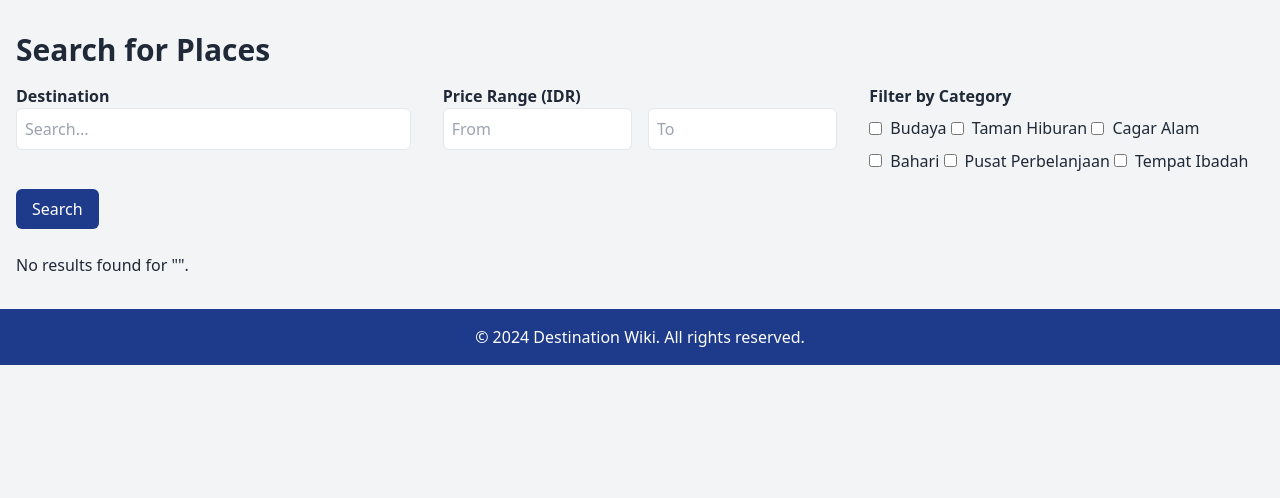
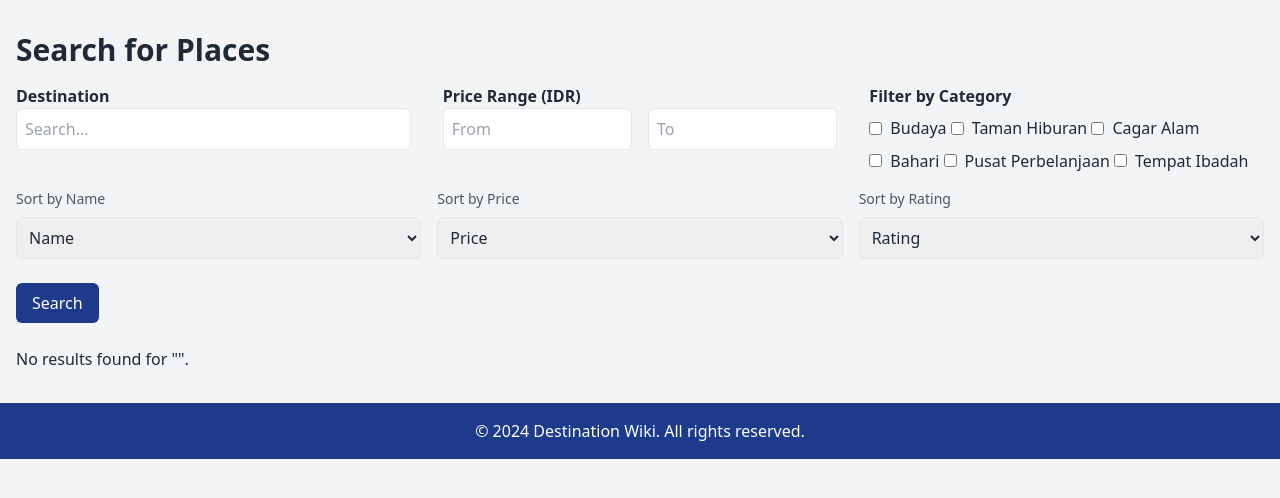
Before and after one commit to jasonirvine76/traveller, a Django app: template search_and_filter/templates/search-page.html in a window 1280 px wide. Shown: the part 68-566 px from the top of the page. Run offline with Django 4.2, Linux system fonts and the light colour scheme; the template is opened without the code that fills it, so the values that code supplies are empty; some libraries are stand-ins or nearby versions.

Commit message:
feat: sort by attributes

```diff
--- a/search_and_filter/templates/search-page.html
+++ b/search_and_filter/templates/search-page.html
@@ -73,7 +73,45 @@
                 </div>
             </div>
 
-            <button type="submit" class="bg-blue-900 text-white px-4 py-2 rounded-md">Search</button>
+
+        <!-- Sort By -->
+        <div class="flex-1">
+            <div class="flex space-x-4">
+                <!-- Sort By Name -->
+                <div class="w-1/3">
+                    <p class="text-sm text-gray-600 mb-2">Sort by Name</p>
+                    <select name="sort_name" class="border p-2 rounded-md w-full">
+                        <option value="" {% if not sort_name %}selected{% endif %}>Name</option>
+                        <option value="asc" {% if sort_name == 'asc' %}selected{% endif %}>A-Z</option>
+                        <option value="desc" {% if sort_name == 'desc' %}selected{% endif %}>Z-A</option>
+                    </select>
+                </div>
+
+                <!-- Sort By Price -->
+                <div class="w-1/3">
+                    <p class="text-sm text-gray-600 mb-2">Sort by Price</p>
+                    <select name="sort_price" class="border p-2 rounded-md w-full">
+                        <option value="" {% if not sort_price %}selected{% endif %}>Price</option>
+                        <option value="asc" {% if sort_price == 'asc' %}selected{% endif %}>Low to High</option>
+                        <option value="desc" {% if sort_price == 'desc' %}selected{% endif %}>High to Low</option>
+                    </select>
+                </div>
+
+                <!-- Sort By Rating -->
+                <div class="w-1/3">
+                    <p class="text-sm text-gray-600 mb-2">Sort by Rating</p>
+                    <select name="sort_rating" class="border p-2 rounded-md w-full">
+                        <option value="" {% if not sort_rating %}selected{% endif %}>Rating</option>
+                        <option value="asc" {% if sort_rating == 'asc' %}selected{% endif %}>Low to High</option>
+                        <option value="desc" {% if sort_rating == 'desc' %}selected{% endif %}>High to Low</option>
+                    </select>
+                </div>
+            </div>
+        </div>
+
+
+            <button type="submit" class="bg-blue-900 text-white px-4 py-2 rounded-md mt-6">Search</button>
+
         </form>
 
 
```
Also changed, not shown: search_and_filter/views.py (+19 -1 lines).
